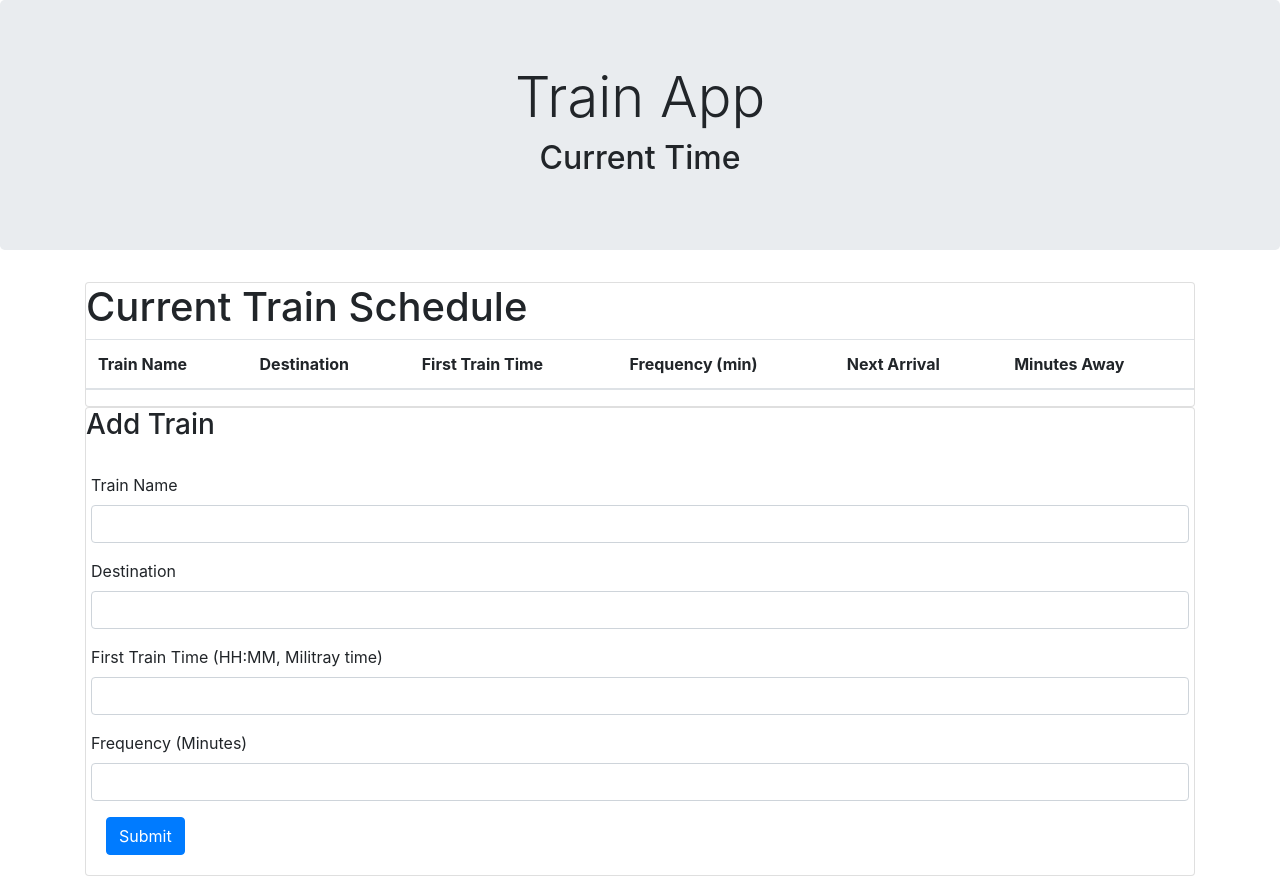
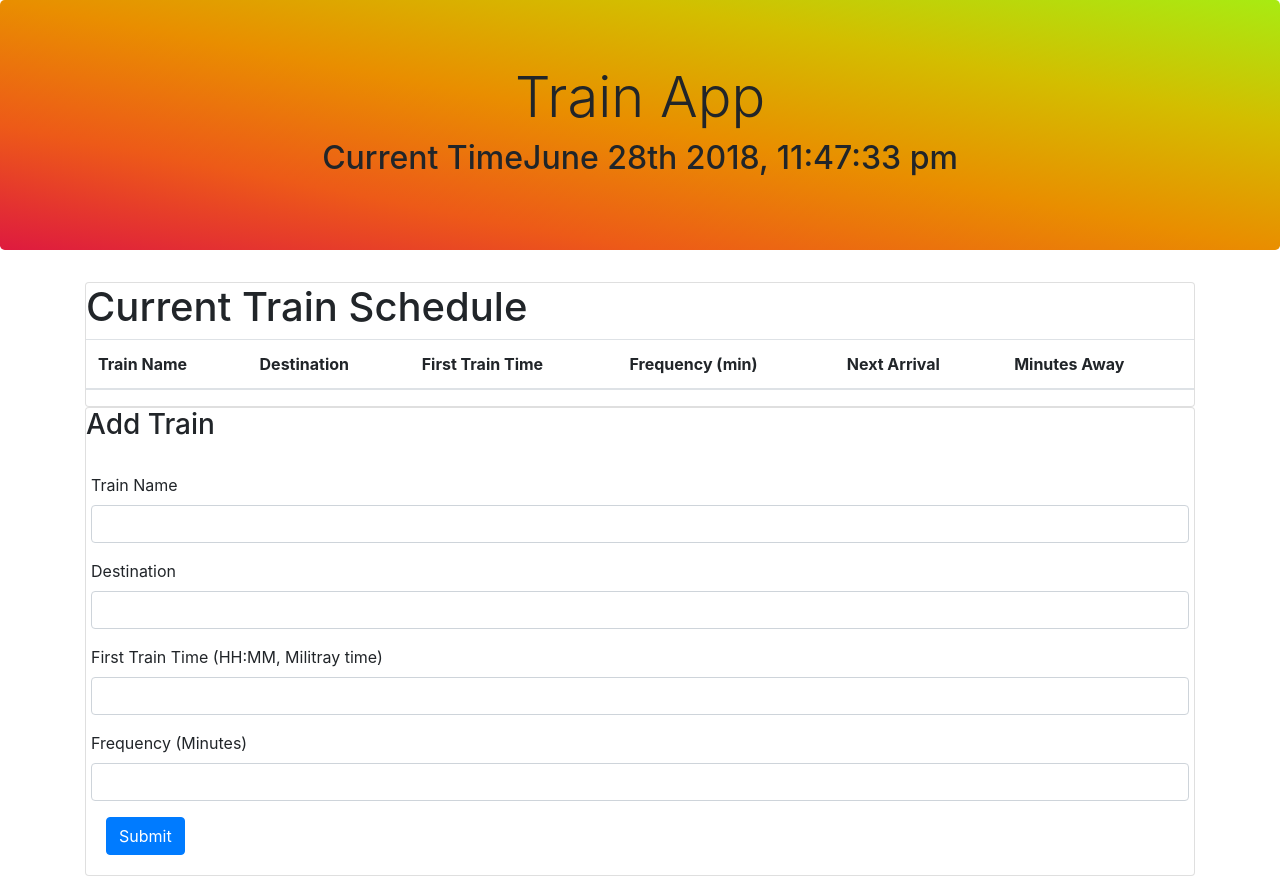
Before and after one commit to jwarburton1987/trainApp, a plain HTML site: page index.html in a window 1280 px wide. Drawn offline with nearby package versions, Linux system fonts and the light colour scheme; no server answers.

Commit message:
finished styling

```diff
--- a/assets/app.js
+++ b/assets/app.js
@@ -17,6 +17,7 @@ $(document).ready(function(){
 
       var currentTime = moment().format('MMMM Do YYYY, h:mm:ss a');
       console.log(currentTime);
+      $("#currentTime").html(currentTime);
 
 
       var datetime = null,
--- a/assets/style.css
+++ b/assets/style.css
@@ -1,3 +1,4 @@
 .jumbotron{
     text-align: center;
+    background-image: linear-gradient(to right top, #de1a3f, #ed5a18, #e98e00, #d3be00, #a8eb12);
 }
```
